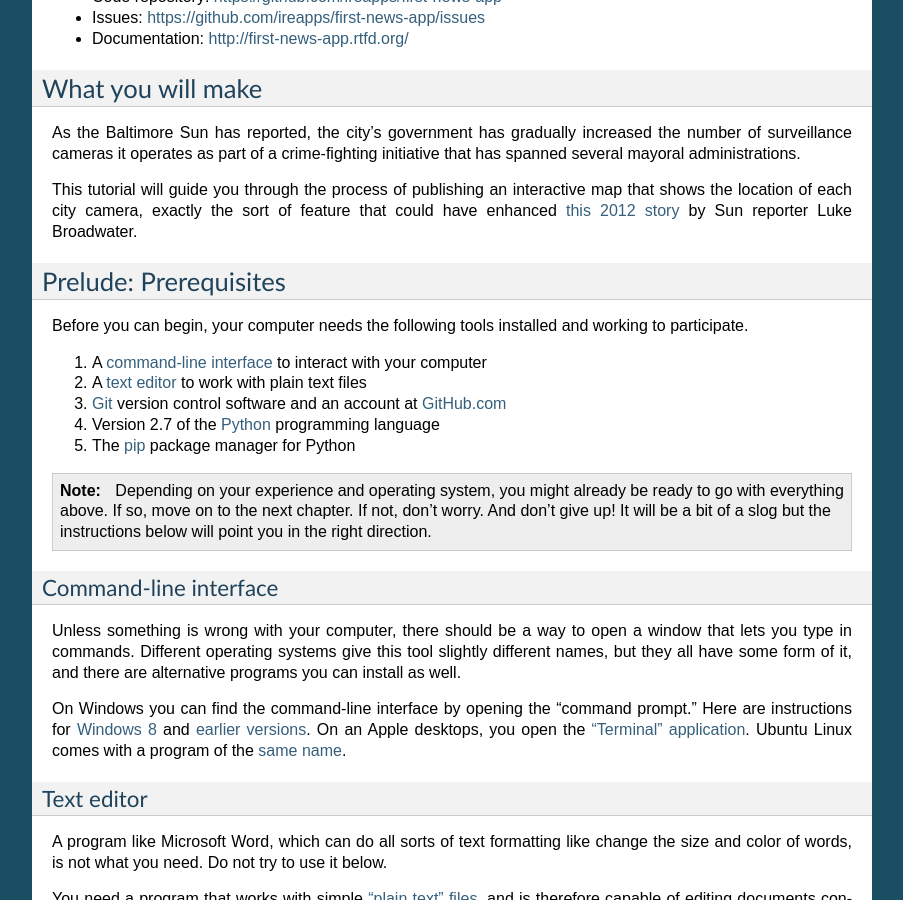
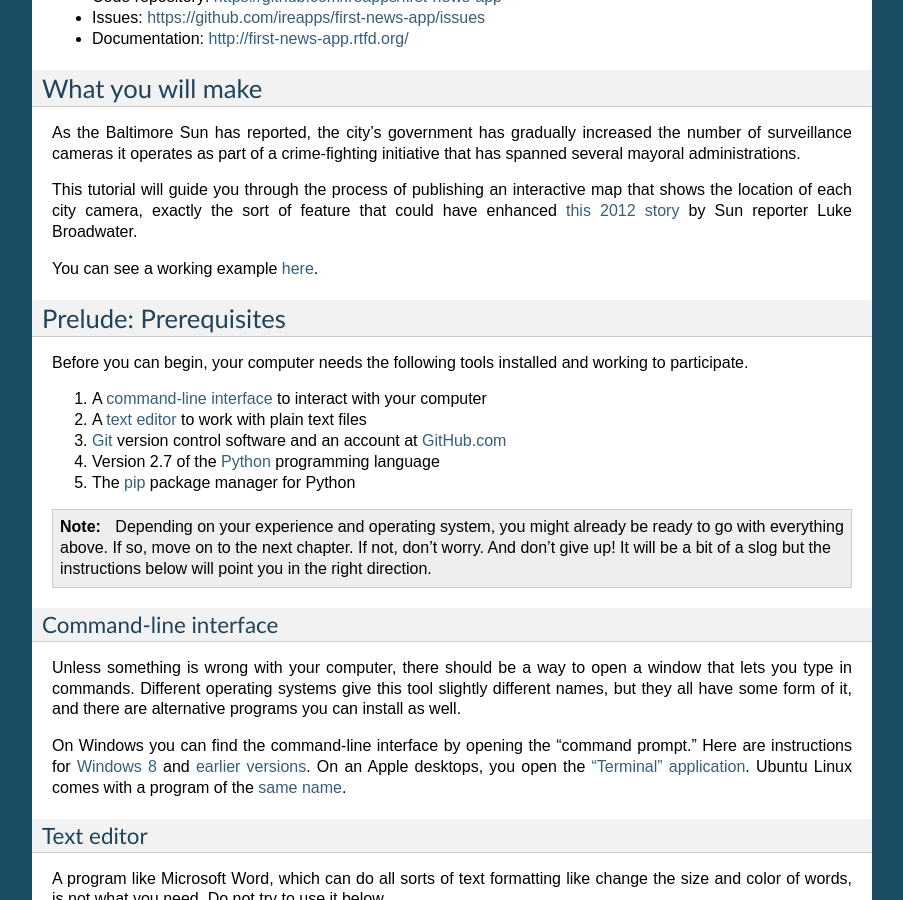
Before and after one commit to palewire/first-news-app, a Sphinx documentation site: the page built from docs/index.rst, in a window 1280 px wide and 900 px high, scrolled down 335 px. Shown: the whole window, without its empty margins (198-1101 px from the left). Built offline with Sphinx 7.4.7, drawn with Linux system fonts in a browser that asks for light colours.

Commit message:
Let's actually link to it

```diff
--- a/docs/index.rst
+++ b/docs/index.rst
@@ -31,6 +31,8 @@ of a crime-fighting initiative that has spanned several mayoral administrations.
 This tutorial will guide you through the process of publishing an interactive map that shows the location of each city camera,
 exactly the sort of feature that could have enhanced `this 2012 story <http://www.baltimoresun.com/news/maryland/baltimore-city/bs-md-ci-private-cameras-20120721,0,2896180.story>`_
 by Sun reporter Luke Broadwater.
+
+You can see a working example `here <http://ireapps.github.io/first-news-app/build/index.html>`_.
 
 **********************
 Prelude: Prerequisites
```
Also changed, not shown: 5 other files.
